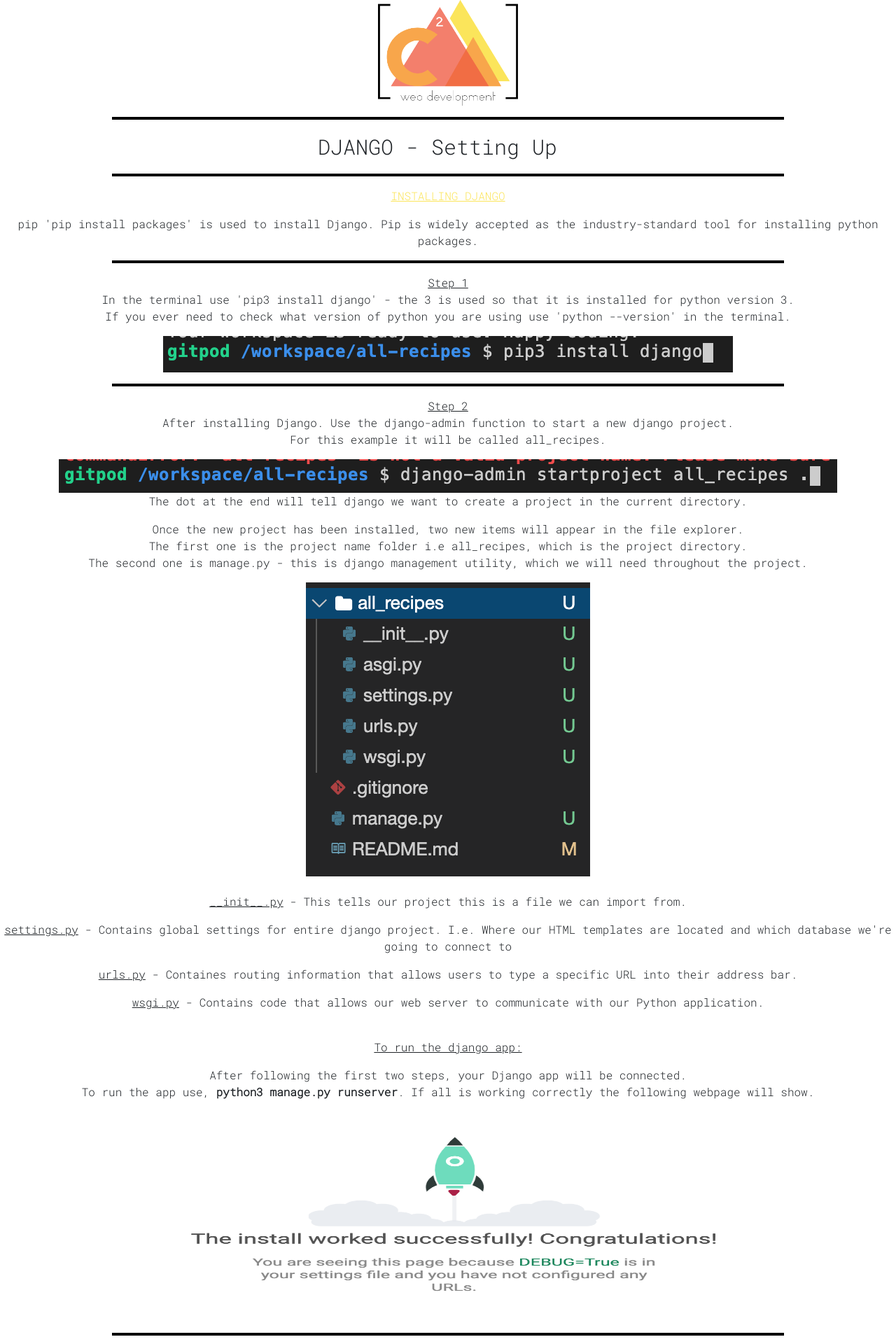
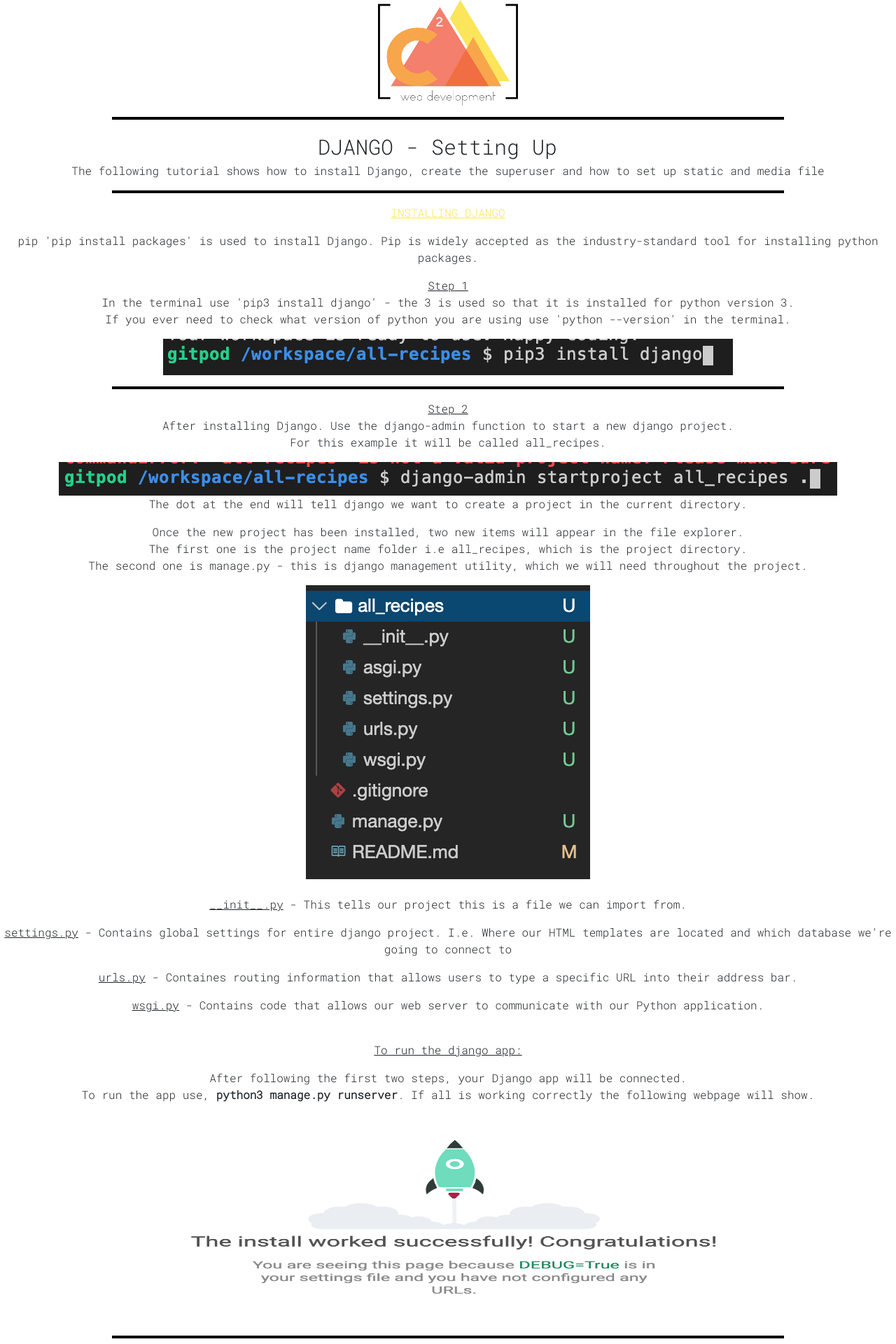
Before and after one commit to cnridley/c-squared-tutorials, a Django app: page /djangopage/djangopage/setting_up in a window 1280 px wide. Shown: the top 1920 px of the page at 70% size. Run offline with Django 3.2, Linux system fonts and the light colour scheme; some libraries are stand-ins or nearby versions.

Commit message:
updated intro on setting_up.html

```diff
--- a/djangopage/templates/django.html
+++ b/djangopage/templates/django.html
@@ -13,7 +13,7 @@
 {% block content %}
 <p>The following sections will explain what each file in Django is used for and also includes a follow along tutorial for
     building a simple Django Website.<br>
-    The following tutorials have been devloped using GitPod.
+    The following tutorials have been developed using GitPod.
 </p>
 <br>
 <div class="row container-fluid AnchorRow">
--- a/djangopage/templates/setting_up.html
+++ b/djangopage/templates/setting_up.html
@@ -7,6 +7,7 @@
 <div class="row container-fluid HeaderRow">
     DJANGO - Setting Up
 </div>
+<p>The following tutorial shows how to install Django, create the superuser and how to set up static and media file</p>
 <hr>
 {% endblock %}
 
@@ -21,7 +22,6 @@
     installing
     python packages.
 </p>
-<hr>
 <p> <u>Step 1</u> <br>
     In the terminal use 'pip3 install django' - the 3 is used so that it is installed for python version 3.<br>
     If you ever need to check what version of python you are using use 'python --version' in the terminal.
```
